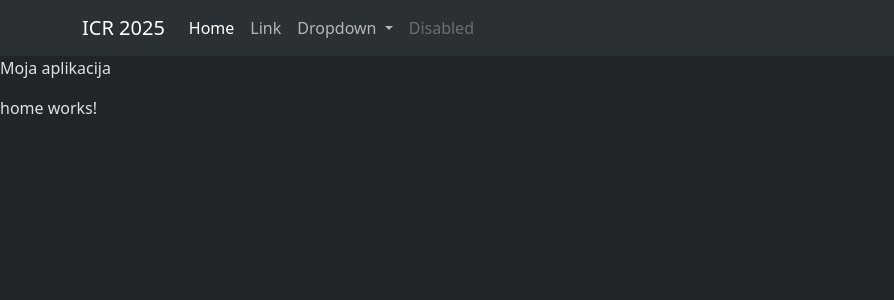
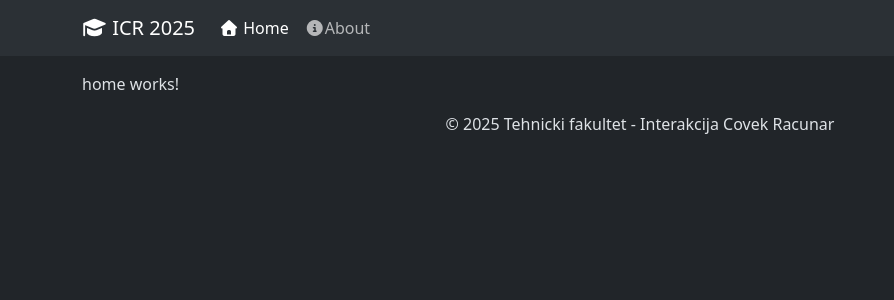
Before and after one commit to djovanovic03/icr, an Angular app: page / in a window 1280 px wide. Shown: the top 300 px of the page, without its empty margins (0-894 px from the left). Built offline with nearby package versions, Linux system fonts and the light colour scheme.

Commit message:
fixed navbar and user service

```diff
--- a/package.json
+++ b/package.json
@@ -28,8 +28,10 @@
     "@angular/forms": "^20.3.0",
     "@angular/platform-browser": "^20.3.0",
     "@angular/router": "^20.3.0",
+    "@fortawesome/fontawesome-free": "^7.1.0",
     "bootstrap": "^5.3.8",
     "rxjs": "~7.8.0",
+    "sweetalert2": "^11.26.2",
     "tslib": "^2.3.0",
     "zone.js": "~0.15.0"
   },
--- a/src/app/app.html
+++ b/src/app/app.html
@@ -1,6 +1,8 @@
-<nav class="navbar navbar-expand-lg bg-body-tertiary">
+<nav class="navbar navbar-expand-lg bg-body-tertiary mb-3">
     <div class="container">
-        <a class="navbar-brand" href="#">ICR 2025</a>
+        <a class="navbar-brand" routerLink="/">
+            <i class="fa-solid fa-graduation-cap"></i> ICR 2025
+        </a>
         <button class="navbar-toggler" type="button" data-bs-toggle="collapse" data-bs-target="#navbarSupportedContent"
             aria-controls="navbarSupportedContent" aria-expanded="false" aria-label="Toggle navigation">
             <span class="navbar-toggler-icon"></span>
@@ -8,31 +10,22 @@
         <div class="collapse navbar-collapse" id="navbarSupportedContent">
             <ul class="navbar-nav me-auto mb-2 mb-lg-0">
                 <li class="nav-item">
-                    <a class="nav-link active" aria-current="page" href="#">Home</a>
+                    <a class="nav-link" routerLink="/" routerLinkActive="active">
+                        <i class="fa-solid fa-house"></i> Home
+                    </a>
                 </li>
                 <li class="nav-item">
-                    <a class="nav-link" href="#">Link</a>
-                </li>
-                <li class="nav-item dropdown">
-                    <a class="nav-link dropdown-toggle" href="#" id="navbarDropdown" role="button"
-                        data-bs-toggle="dropdown" aria-expanded="false">
-                        Dropdown
+                    <a class="nav-link" routerLink="/about" routerLinkActive="active">
+                        <i class="fa-solid fa-circle-info"></i>About
                     </a>
-                    <ul class="dropdown-menu" aria-labelledby="navbarDropdown">
-                        <li><a class="dropdown-item" href="#">Action</a></li>
-                        <li><a class="dropdown-item" href="#">Another action</a></li>
-                        <li>
-                            <hr class="dropdown-divider">
-                        </li>
-                        <li><a class="dropdown-item" href="#">Something else here</a></li>
-                    </ul>
-                </li>
-                <li class="nav-item">
-                    <a class="nav-link disabled" href="#" tabindex="-1" aria-disabled="true">Disabled</a>
                 </li>
             </ul>
         </div>
     </div>
 </nav>
-<p>{{title()}}</p>
-<router-outlet />
+<div class="container">
+    <router-outlet />
+    <div class="text-center mt-3">
+        <p>&copy; {{year}} Tehnicki fakultet - Interakcija Covek Racunar</p>
+    </div>
+</div>
--- a/src/app/app.routes.ts
+++ b/src/app/app.routes.ts
@@ -10,5 +10,6 @@ export const routes: Routes = [
     { path: 'about', component: About },
     { path: 'login', component: Login },
     { path: 'signup', component: Signup },
-    { path: 'details/:id', component: Details }
+    { path: 'details/:id', component: Details },
+    { path: '**', redirectTo: '' }
 ]
--- a/src/app/app.ts
+++ b/src/app/app.ts
@@ -1,12 +1,12 @@
 import { Component, signal } from '@angular/core';
-import { RouterOutlet } from '@angular/router';
+import { RouterLink, RouterLinkActive, RouterOutlet } from '@angular/router';
 
 @Component({
   selector: 'app-root',
-  imports: [RouterOutlet],
+  imports: [RouterOutlet, RouterLink, RouterLinkActive],
   templateUrl: './app.html',
   styleUrl: './app.css'
 })
 export class App {
-  protected readonly title = signal('Moja aplikacija');
+  protected year = new Date().getFullYear()
 }
--- a/src/main.ts
+++ b/src/main.ts
@@ -1,8 +1,11 @@
 import { bootstrapApplication } from '@angular/platform-browser';
 import { appConfig } from './app/app.config';
 import { App } from './app/app';
+//@ts-ignore
 import 'bootstrap/dist/css/bootstrap.css' //izbacuje gresku a radi?
 import 'bootstrap/dist/js/bootstrap.bundle'
+//@ts-ignore
+import '@fortawesome/fontawesome-free/css/all.css'
 
 bootstrapApplication(App, appConfig)
   .catch((err) => console.error(err));
```
Also changed, not shown: src/models/user.model.ts (added, +8 -0 lines), src/services/user.service.ts (added, +39 -0 lines), 1 other file (tests, documents, lock files or other folders).
